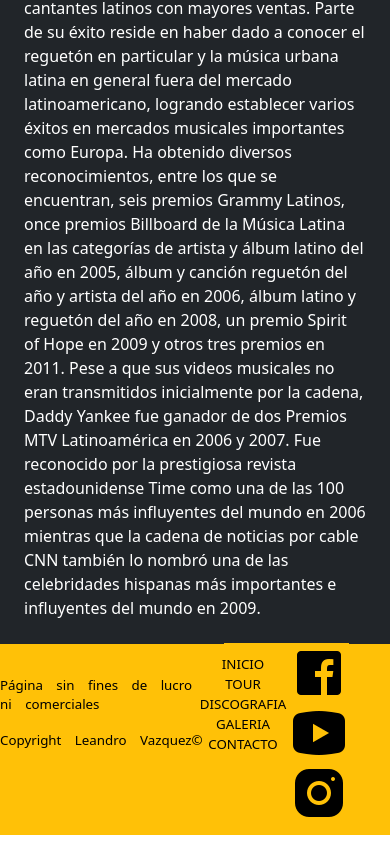
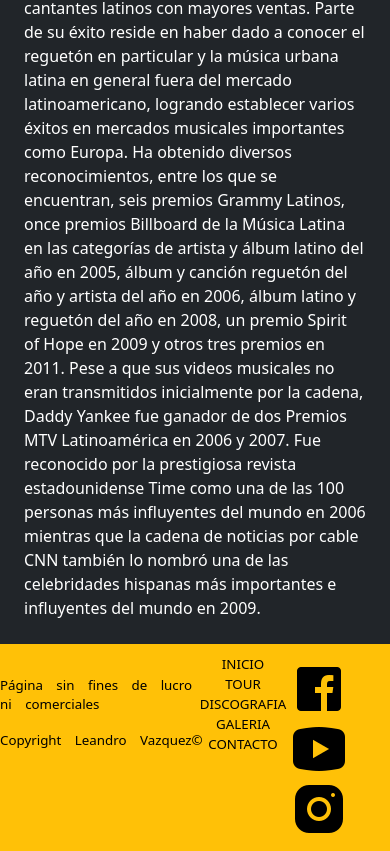
Before and after one commit to leandrovazquez7/Daddy_Yankee_Fan_page, a website: page index.html in a window 390 px wide. Shown: the part 1314-2165 px from the top of the page. Drawn offline with nearby package versions, Linux system fonts and the light colour scheme.

Commit message:
se cambio el footer

```diff
--- a/scss/_footer.scss
+++ b/scss/_footer.scss
@@ -55,7 +55,7 @@
 }
 .pie_7{
     @media (min-width: 320px) and (max-width: 414px)  {
-        margin-top: -8rem;
+        margin-top: -7rem;
         width: 32%;
         height: 12rem;
         margin-left: 14rem;
```
Also changed, not shown: css/main.css.
